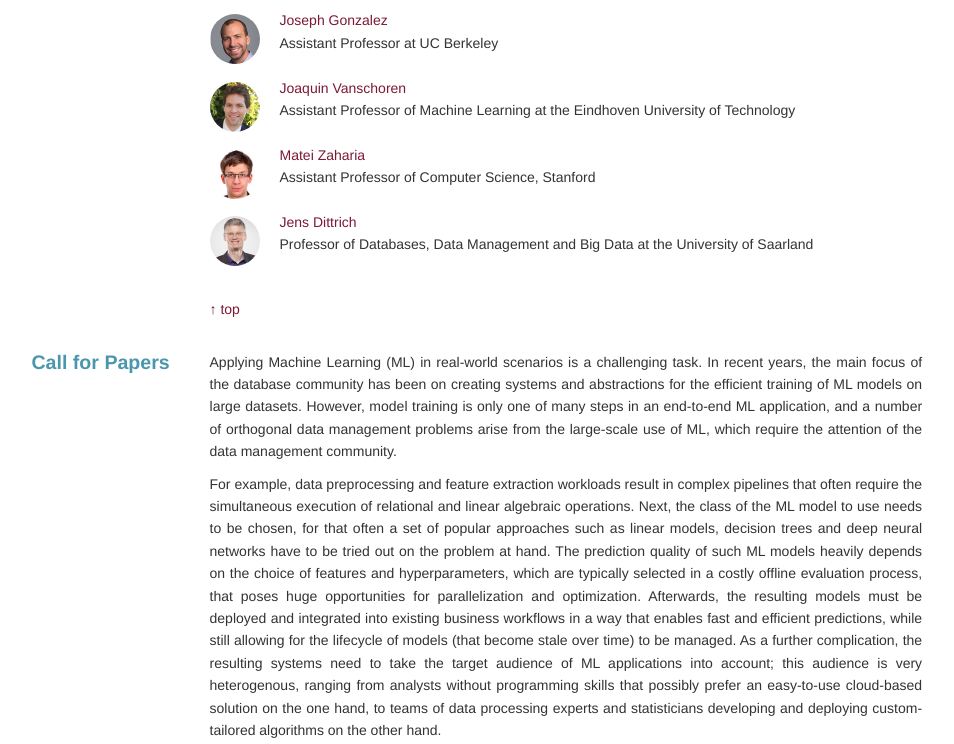
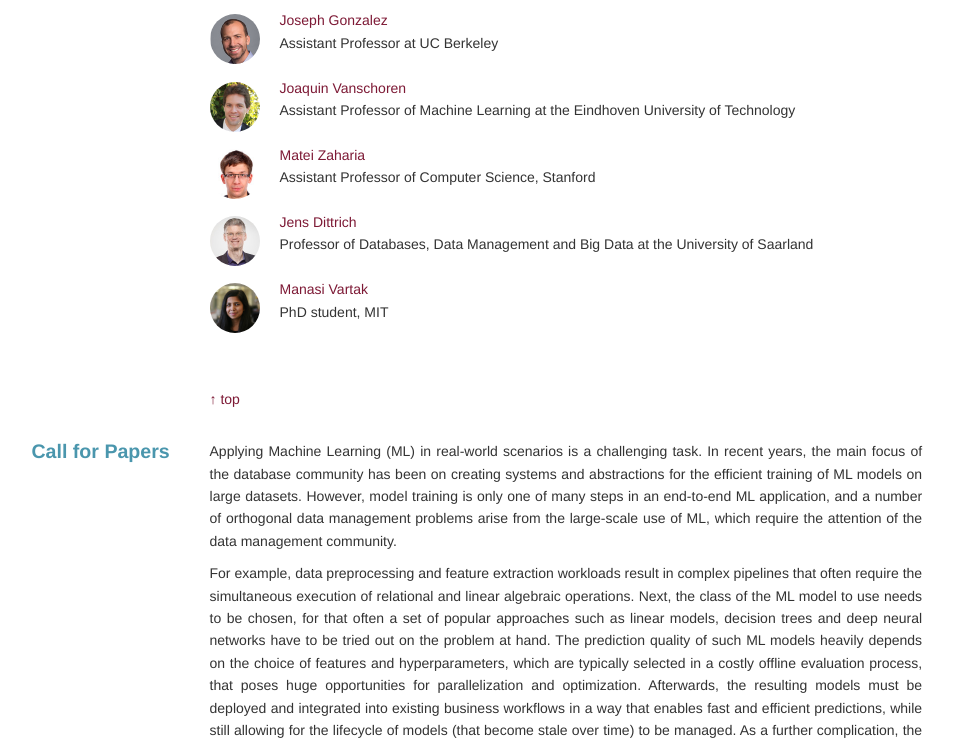
Before and after one commit to deem-workshop/deem-workshop.github.io, a plain HTML site: page index.html in a window 1280 px wide. Shown: the part 5157-5901 px from the top of the page, without its empty margins (137-1091 px from the left). Drawn offline with Linux system fonts and the light colour scheme.

Commit message:
Adding Manasi to the panel

```diff
--- a/index.html
+++ b/index.html
@@ -316,6 +316,13 @@ Assistant Professor of Computer Science, Stanford
 
 <img src="images/jens-face.jpg" style="width:50px; height:50px; margin-top: 5px; margin-right: 20px;" class="circle" align="left" /> <a href="https://infosys.uni-saarland.de/people/dittrich.php" target="_blank">Jens Dittrich</a><br>
 Professor of Databases, Data Management and Big Data at the University of Saarland
+<br/>
+<br/>
+
+<img src="images/manasi-face.png" style="width:50px; height:50px; margin-top: 5px; margin-right: 20px;" class="circle" align="left" /> <a href="https://people.csail.mit.edu/mvartak/home.html" target="_blank">Manasi Vartak</a><br>
+PhD student, MIT
+<br/>
+<br/>
 
 </p>
         <br/>
```
Also changed, not shown: images/manasi-face.png (added).
